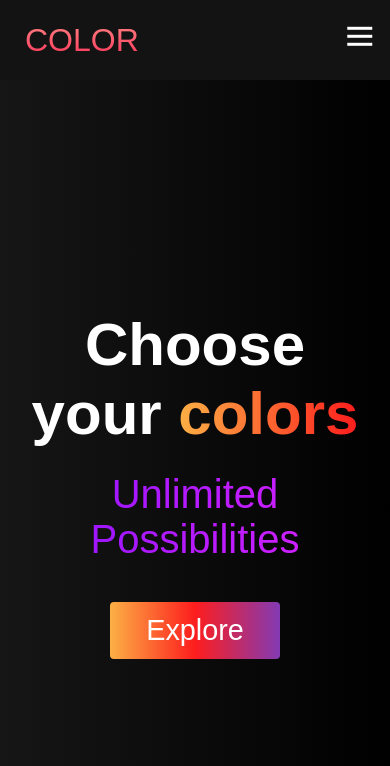
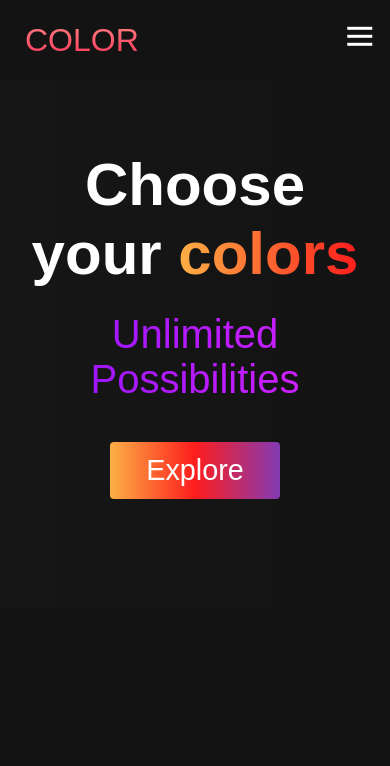
Before and after one commit to rmalolin/colors-responsive, a plain HTML site: page index.html in a window 390 px wide. Shown: the top 766 px of the page. Drawn offline with Linux system fonts and the light colour scheme.

Commit message:
mobile padding

```diff
--- a/index.css
+++ b/index.css
@@ -189,7 +189,7 @@
 
 .hero {
   background: #131313;
-  background: linear-gradient(to right, #161616, #000000);
+  background: linear-gradient(to right, #161616, #131313);
   padding: 200px 0;
 }
 
@@ -238,6 +238,10 @@
 }
 
 @media screen and (max-width: 768px) {
+  .hero {
+    padding: 40px 0;
+  }
+
   .hero__heading {
     font-size: 60px;
   }
```
